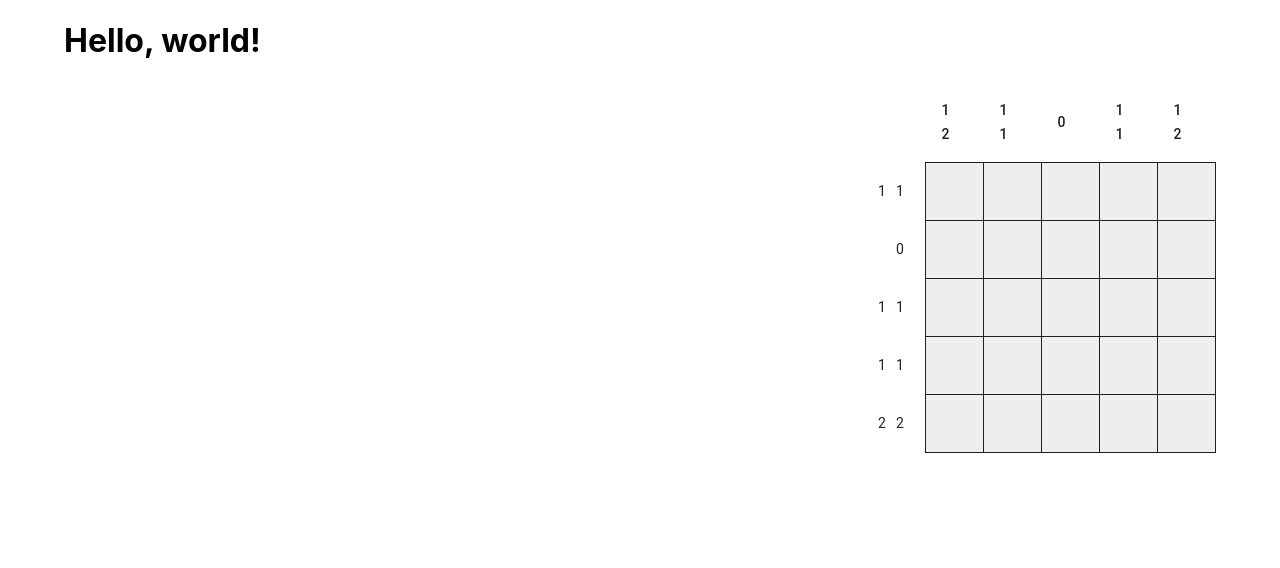
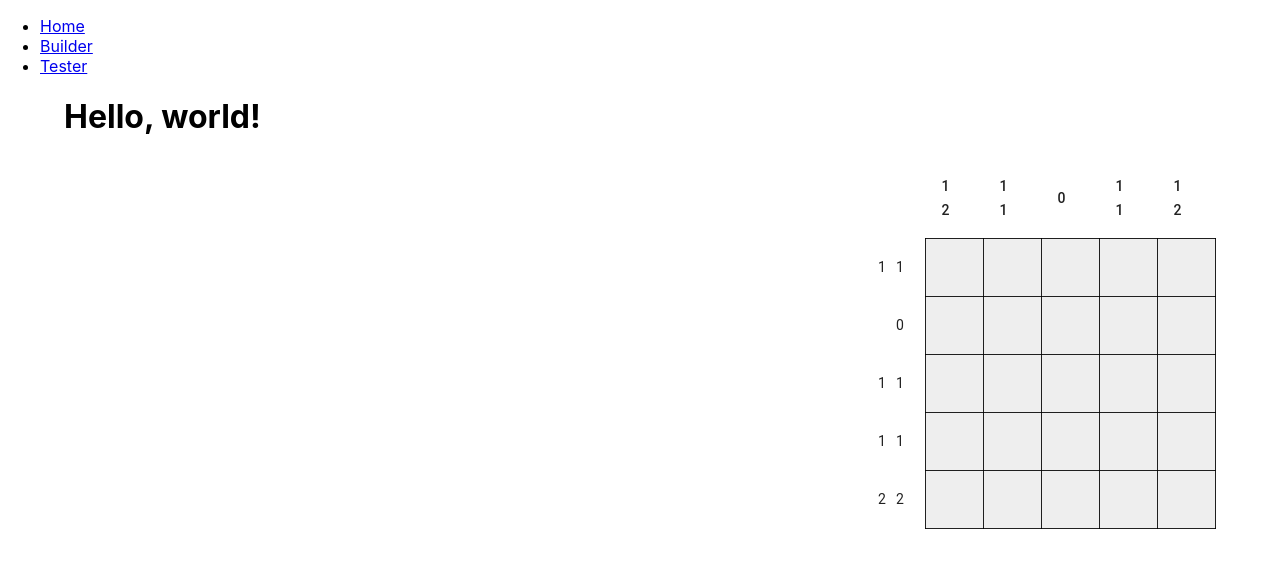
Before and after one commit to gkoo/holiday-card-2021, a React (Create React App) app: page / in a window 1280 px wide. Shown: the top 568 px of the page. Built offline with nearby package versions, Linux system fonts and the light colour scheme.

Commit message:
add 'nav'

```diff
--- a/src/App.tsx
+++ b/src/App.tsx
@@ -11,6 +11,7 @@ import Tester from './components/Tester';
 
 function App() {
   return (
+    <>
       <Router basename={process.env.PUBLIC_URL}>
         <Routes>
           <Route path="/builder" element={<Builder/>} />
@@ -18,6 +19,7 @@ function App() {
           <Route path="/" element={<Homepage/>} />
         </Routes>
       </Router>
+    </>
   );
 }
 
--- a/src/components/Builder.tsx
+++ b/src/components/Builder.tsx
@@ -8,6 +8,7 @@ import MenuItem from '@mui/material/MenuItem';
 import FormControl from '@mui/material/FormControl';
 import Select from '@mui/material/Select';
 
+import Layout from './Layout';
 import Puzzle from '../utils/puzzle';
 import PuzzleView from './PuzzleView';
 
@@ -43,6 +44,7 @@ const Builder = () => {
   };
 
   return (
+    <Layout>
       <Container>
         <h1>Puzzle Builder</h1>
         <Box sx={{ minWidth: 120 }}>
@@ -88,6 +90,7 @@ const Builder = () => {
 
         {puzzle && <PuzzleView puzzle={puzzle}/>}
       </Container>
+    </Layout>
   );
 };
 
--- a/src/components/Homepage.tsx
+++ b/src/components/Homepage.tsx
@@ -2,6 +2,7 @@ import React from 'react';
 
 import Container from '@mui/material/Container';
 
+import Layout from './Layout';
 import Puzzle from '../utils/puzzle';
 import PuzzleView from './PuzzleView';
 
@@ -15,10 +16,12 @@ const Homepage = () => {
   ]);
 
   return (
-    <Container>
-      <h1>Hello, world!</h1>
-      <PuzzleView puzzle={puzzle}/>
-    </Container>
+    <Layout>
+      <Container>
+        <h1>Hello, world!</h1>
+        <PuzzleView puzzle={puzzle}/>
+      </Container>
+    </Layout>
   );
 };
 
--- /dev/null
+++ b/src/components/Layout.tsx
@@ -0,0 +1,22 @@
+import React from 'react';
+
+import { Link } from "react-router-dom";
+
+interface IProps {
+  children: React.ReactNode;
+}
+
+function Layout({ children }: IProps) {
+  return(
+    <>
+      <ul>
+        <li><Link to="/">Home</Link></li>
+        <li><Link to="/builder">Builder</Link></li>
+        <li><Link to="/tester">Tester</Link></li>
+      </ul>
+      {children}
+    </>
+  );
+}
+
+export default Layout
--- a/src/components/Tester.tsx
+++ b/src/components/Tester.tsx
@@ -4,6 +4,7 @@ import Button from '@mui/material/Button';
 import Container from '@mui/material/Container';
 import TextField from '@mui/material/TextField';
 
+import Layout from './Layout';
 import Puzzle from '../utils/puzzle';
 import PuzzleView from './PuzzleView';
 
@@ -24,6 +25,7 @@ const Tester = () => {
   };
 
   return (
+    <Layout>
       <Container>
         <h1>Hello, world!</h1>
         <h2>Build from input</h2>
@@ -31,6 +33,7 @@ const Tester = () => {
         <Button variant="contained" onClick={generatePuzzle}>Generate</Button>
         {puzzle && <PuzzleView puzzle={puzzle}/>}
       </Container>
+    </Layout>
   );
 };
 
```
Lines whose indentation alone changed are shown as unchanged.
